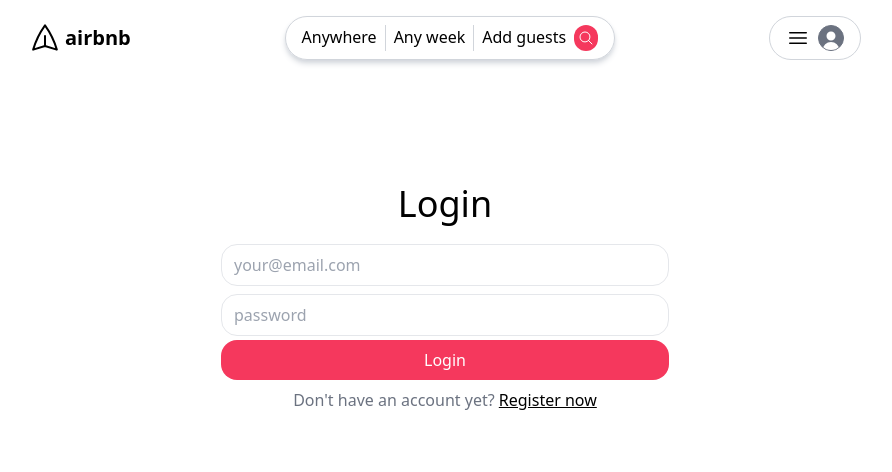
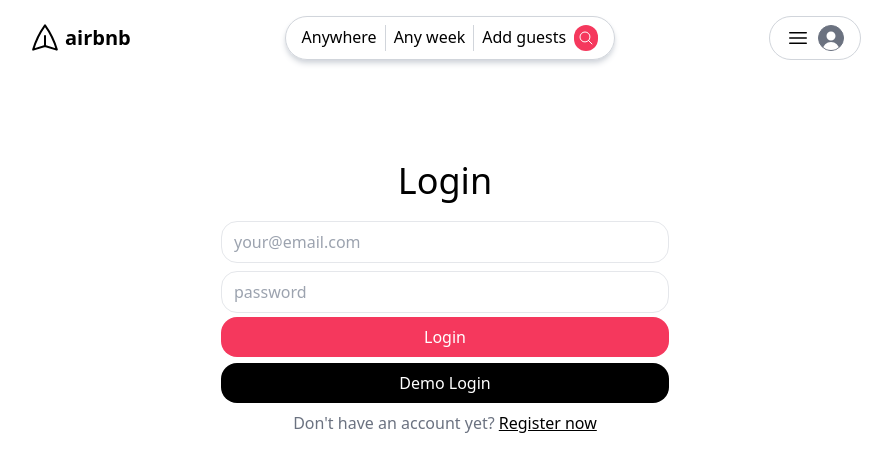
Before and after one commit to babypwant/Airbnb-2.0, a React (Vite) app in the folder client/: page /login in a window 1280 px wide. Shown: the top 472 px of the page, without its empty margins (195-1087 px from the left). Built offline with nearby package versions, Linux system fonts and the light colour scheme; no server answers.

Commit message:
resolved backend issues / added demo button. Ready for prod

```diff
--- a/client/src/App.jsx
+++ b/client/src/App.jsx
@@ -14,9 +14,9 @@ import BookingsPage from "./pages/BookingsPage";
 import BookingPage from "./pages/BookingPage";
 // require('dotenv').config();
 
-axios.defaults.baseURL = 'https://airbnb-2-0-flame.vercel.app';
+// axios.defaults.baseURL = 'https://airbnb-2-0-flame.vercel.app';
 
-// axios.defaults.baseURL = 'http://127.0.0.1:4000';
+axios.defaults.baseURL = 'http://127.0.0.1:4000';
 
 axios.defaults.withCredentials = true;
 
--- a/client/src/index.css
+++ b/client/src/index.css
@@ -18,3 +18,8 @@ button.primary{
     background-color: #F5385D;
     @apply bg-primary p-2 w-full text-white rounded-2xl;
 }
+button.secondary{
+    margin-top: 6px;
+    background-color: #000000;
+    @apply p-2 w-full text-white rounded-2xl;
+}
--- a/client/src/pages/LoginPage.jsx
+++ b/client/src/pages/LoginPage.jsx
@@ -20,6 +20,18 @@ export default function LoginPage() {
     }
   }
 
+  async function handleDemoLogin(ev) {
+    ev.preventDefault();
+    try {
+      const { data } = await axios.post('/api/demo');
+      setUser(data);
+      alert('Demo login successful');
+      setRedirect(true);
+    } catch (e) {
+      alert('Demo login failed');
+    }
+  }
+
   if (redirect) {
     return <Navigate to={'/'} />
   }
@@ -38,6 +50,9 @@ export default function LoginPage() {
                  value={password}
                  onChange={ev => setPassword(ev.target.value)} />
           <button className="primary">Login</button>
+          <button className="secondary" onClick={handleDemoLogin}>
+            Demo Login
+          </button>
           <div className="text-center py-2 text-gray-500">
             Don't have an account yet? <Link className="underline text-black" to={'/register'}>Register now</Link>
           </div>
```
Also changed, not shown: 1 other file (tests, documents, lock files or other folders).
